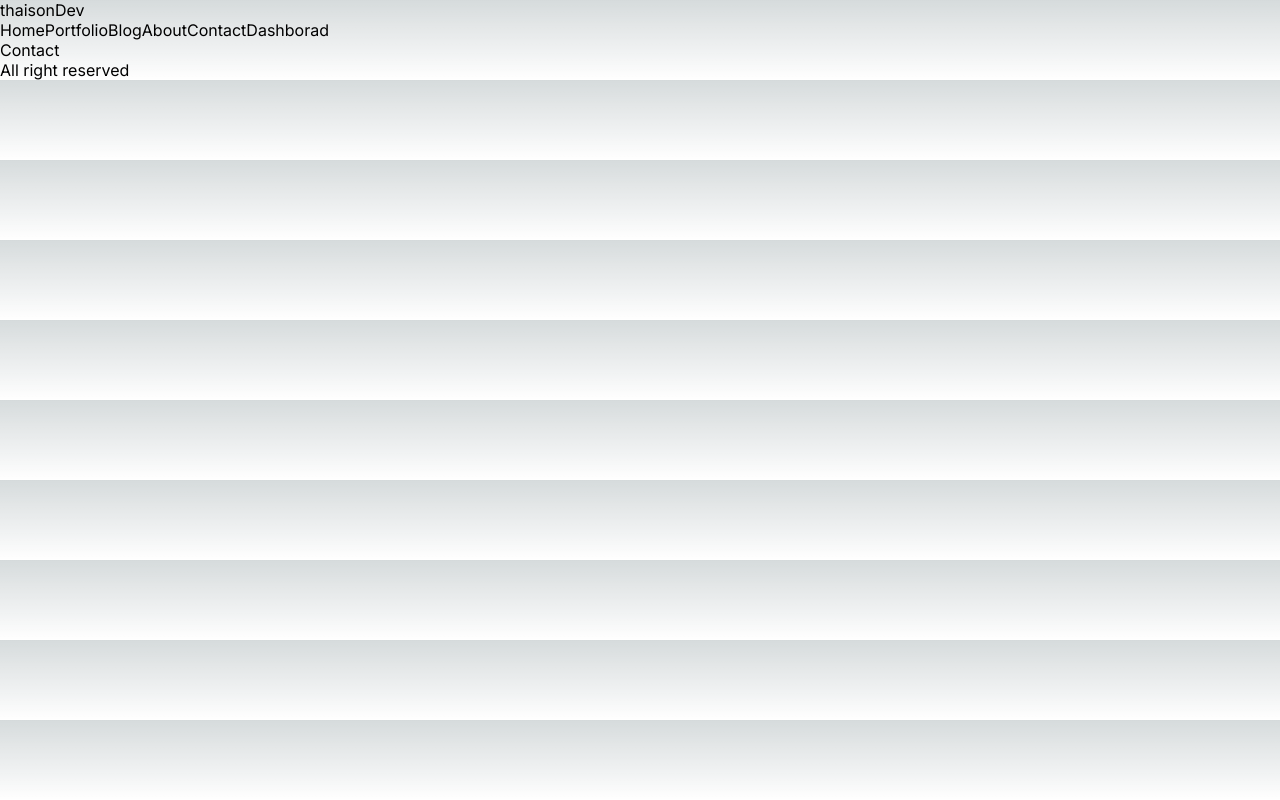
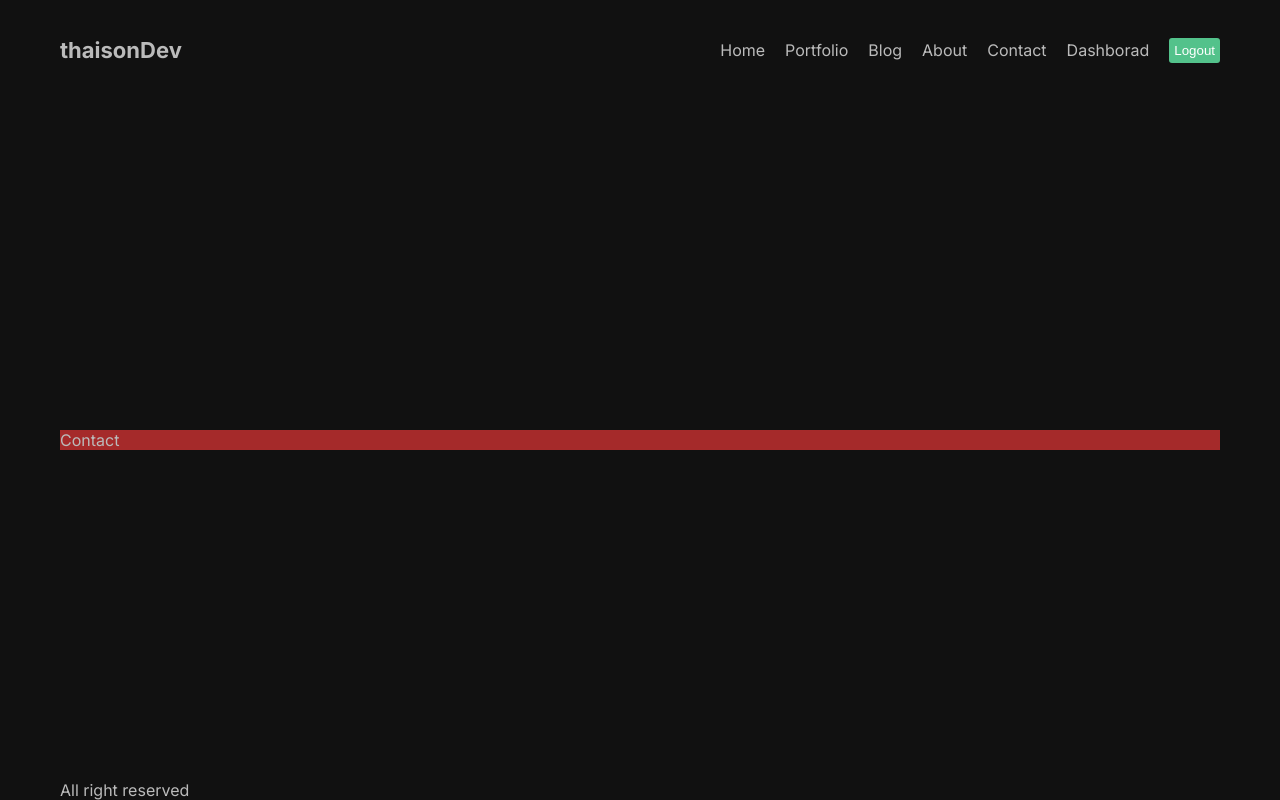
Before and after one commit to ThaiSon91/react-blog-nextjs, a Next.js app: page /contact in a window 1280 px wide. Built offline with nearby package versions, Linux system fonts and the light colour scheme.

Commit message:
Nextjs styling (Global and Module CSS)

```diff
--- a/src/app/contact/page.jsx
+++ b/src/app/contact/page.jsx
@@ -1,7 +1,8 @@
 import React from "react";
+import styles from "./page.module.css";
 
 const Contact = () => {
-  return <div>Contact</div>;
+  return <div className={styles.container}>Contact</div>;
 };
 
 export default Contact;
--- /dev/null
+++ b/src/app/contact/page.module.css
@@ -0,0 +1,3 @@
+.container {
+  background-color: brown;
+}
--- a/src/app/globals.css
+++ b/src/app/globals.css
@@ -1,78 +1,3 @@
-:root {
-  --max-width: 1100px;
-  --border-radius: 12px;
-  --font-mono: ui-monospace, Menlo, Monaco, 'Cascadia Mono', 'Segoe UI Mono',
-    'Roboto Mono', 'Oxygen Mono', 'Ubuntu Monospace', 'Source Code Pro',
-    'Fira Mono', 'Droid Sans Mono', 'Courier New', monospace;
-
-  --foreground-rgb: 0, 0, 0;
-  --background-start-rgb: 214, 219, 220;
-  --background-end-rgb: 255, 255, 255;
-
-  --primary-glow: conic-gradient(
-    from 180deg at 50% 50%,
-    #16abff33 0deg,
-    #0885ff33 55deg,
-    #54d6ff33 120deg,
-    #0071ff33 160deg,
-    transparent 360deg
-  );
-  --secondary-glow: radial-gradient(
-    rgba(255, 255, 255, 1),
-    rgba(255, 255, 255, 0)
-  );
-
-  --tile-start-rgb: 239, 245, 249;
-  --tile-end-rgb: 228, 232, 233;
-  --tile-border: conic-gradient(
-    #00000080,
-    #00000040,
-    #00000030,
-    #00000020,
-    #00000010,
-    #00000010,
-    #00000080
-  );
-
-  --callout-rgb: 238, 240, 241;
-  --callout-border-rgb: 172, 175, 176;
-  --card-rgb: 180, 185, 188;
-  --card-border-rgb: 131, 134, 135;
-}
-
-@media (prefers-color-scheme: dark) {
-  :root {
-    --foreground-rgb: 255, 255, 255;
-    --background-start-rgb: 0, 0, 0;
-    --background-end-rgb: 0, 0, 0;
-
-    --primary-glow: radial-gradient(rgba(1, 65, 255, 0.4), rgba(1, 65, 255, 0));
-    --secondary-glow: linear-gradient(
-      to bottom right,
-      rgba(1, 65, 255, 0),
-      rgba(1, 65, 255, 0),
-      rgba(1, 65, 255, 0.3)
-    );
-
-    --tile-start-rgb: 2, 13, 46;
-    --tile-end-rgb: 2, 5, 19;
-    --tile-border: conic-gradient(
-      #ffffff80,
-      #ffffff40,
-      #ffffff30,
-      #ffffff20,
-      #ffffff10,
-      #ffffff10,
-      #ffffff80
-    );
-
-    --callout-rgb: 20, 20, 20;
-    --callout-border-rgb: 108, 108, 108;
-    --card-rgb: 100, 100, 100;
-    --card-border-rgb: 200, 200, 200;
-  }
-}
-
 * {
   box-sizing: border-box;
   padding: 0;
@@ -83,25 +8,21 @@
 body {
   max-width: 100vw;
   overflow-x: hidden;
-}
-
-body {
-  color: rgb(var(--foreground-rgb));
-  background: linear-gradient(
-      to bottom,
-      transparent,
-      rgb(var(--background-end-rgb))
-    )
-    rgb(var(--background-start-rgb));
+  background-color: #111;
+  color: #bbb;
 }
 
 a {
+  text-decoration: none;
   color: inherit;
-  text-decoration: none;
 }
 
-@media (prefers-color-scheme: dark) {
-  html {
-    color-scheme: dark;
-  }
+.container {
+  max-width: 1366px;
+  min-height: 100vh;
+  margin: 0 auto;
+  padding: 0 60px;
+  display: flex;
+  flex-direction: column;
+  justify-content: space-between;
 }
--- a/src/app/layout.js
+++ b/src/app/layout.js
@@ -14,9 +14,11 @@
   return (
     <html lang="en">
       <body className={inter.className}>
-        <Navbar />
-        {children}
-        <Footer />
+        <div className="container">
+          <Navbar />
+          {children}
+          <Footer />
+        </div>
       </body>
     </html>
   );
--- a/src/components/navbar/Navbar.jsx
+++ b/src/components/navbar/Navbar.jsx
@@ -1,5 +1,7 @@
+"use client";
 import React from "react";
 import Link from "next/link";
+import styles from "./navbar.module.css";
 
 const links = [
   {
@@ -36,14 +38,22 @@
 
 const Navbar = () => {
   return (
-    <div>
-      <Link href="/">thaisonDev</Link>
-      <div>
+    <div className={styles.container}>
+      <Link href="/" className={styles.logo}>
+        thaisonDev
+      </Link>
+      <div className={styles.links}>
         {links.map((link) => (
           <Link key={link.id} href={link.url}>
             {link.title}
           </Link>
         ))}
+        <button
+          className={styles.logout}
+          onClick={() => console.log("logged out")}
+        >
+          Logout
+        </button>
       </div>
     </div>
   );
--- /dev/null
+++ b/src/components/navbar/navbar.module.css
@@ -0,0 +1,26 @@
+.container {
+  height: 100px;
+  display: flex;
+  justify-content: space-between;
+  align-items: center;
+}
+
+.logo {
+  font-weight: bold;
+  font-size: 22px;
+}
+
+.links {
+  display: flex;
+  align-items: center;
+  gap: 20px;
+}
+
+.logout {
+  padding: 5px;
+  border: none;
+  background-color: #53c28b;
+  color: white;
+  cursor: pointer;
+  border-radius: 3px;
+}
```
Also changed, not shown: src/app/contact/error.jsx (deleted, +0 -7 lines), src/app/contact/loading.jsx (deleted, +0 -7 lines), src/app/crspage/page.jsx (added, +9 -0 lines), src/app/ssrpage/page.jsx (added, +8 -0 lines).
